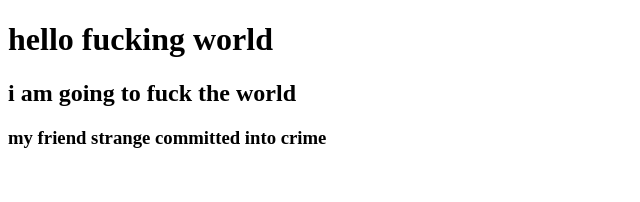
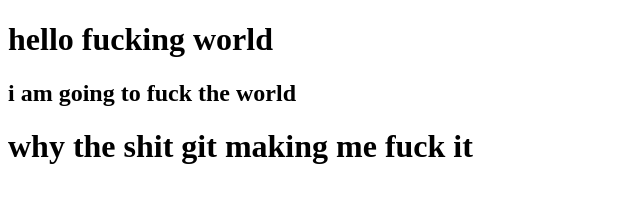
Before and after one commit to BecoolGhub/battleone, a plain HTML site: page index.html in a window 1280 px wide. Shown: the whole page, without its empty margins (0-640 px from the left). Drawn offline with Linux system fonts and the light colour scheme.

Commit message:
Update index.html
fuck

```diff
--- a/index.html
+++ b/index.html
@@ -8,6 +8,6 @@
 <body>
     <h1>hello fucking world</h1>
     <h2>i am going to fuck the world</h2>
-    <h3>my friend strange committed into crime</h3>
+   <h1>why the shit git making me fuck it</h1>
 </body>
 </html>
```
